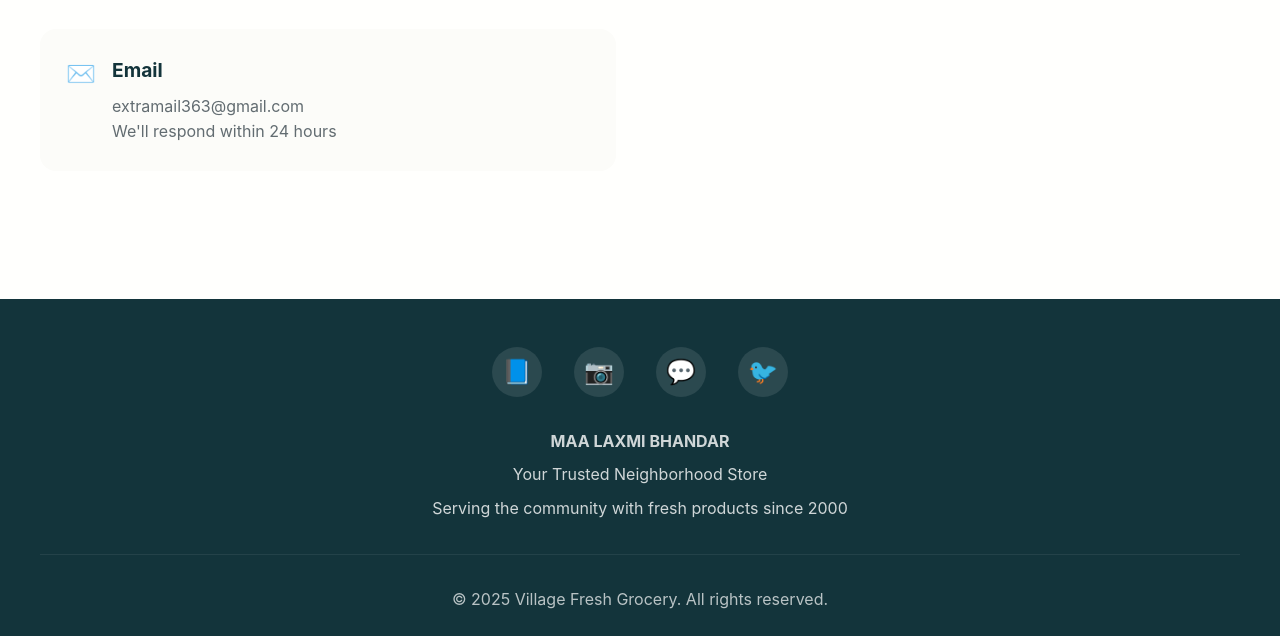
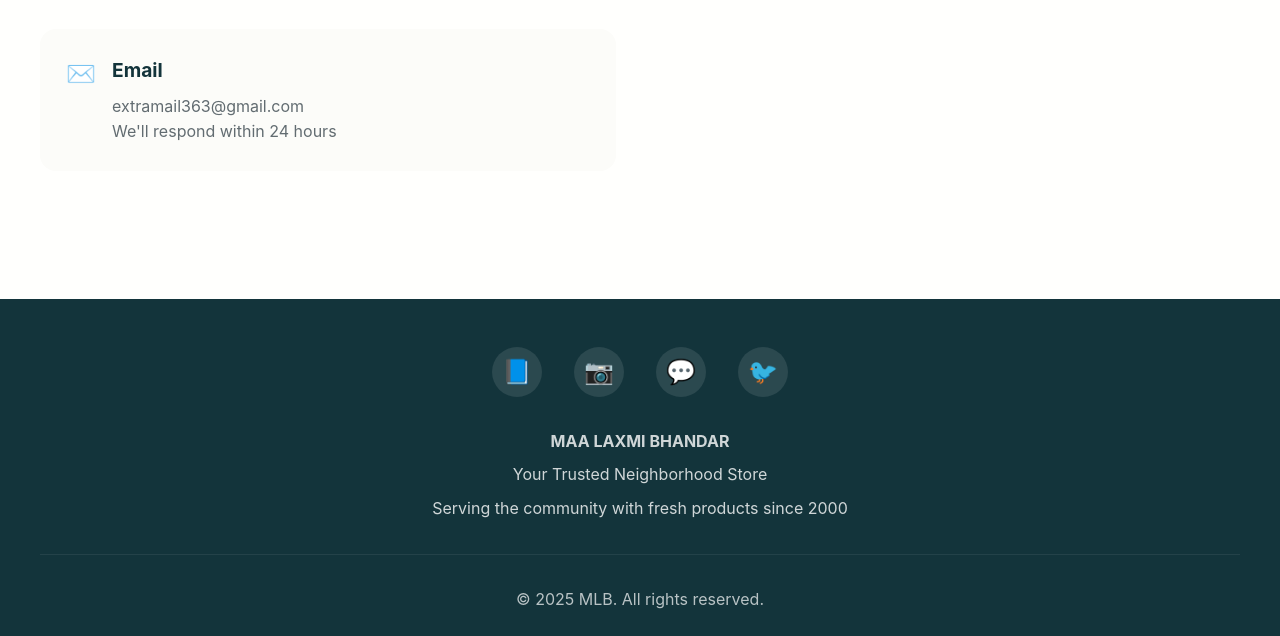
Before and after one commit to Dipon-De/Maa_Laxmi_Bhandar, a plain HTML site: page index.html in a window 1280 px wide. Shown: the part 4609-5245 px from the top of the page. Drawn offline with Linux system fonts and the light colour scheme.

Commit message:
Update index.html

```diff
--- a/index.html
+++ b/index.html
@@ -266,7 +266,7 @@
             </div>
 
             <div class="copyright">
-                <p>&copy; 2025 Village Fresh Grocery. All rights reserved.</p>
+                <p>&copy; 2025 MLB. All rights reserved.</p>
             </div>
         </div>
     </footer>
```
